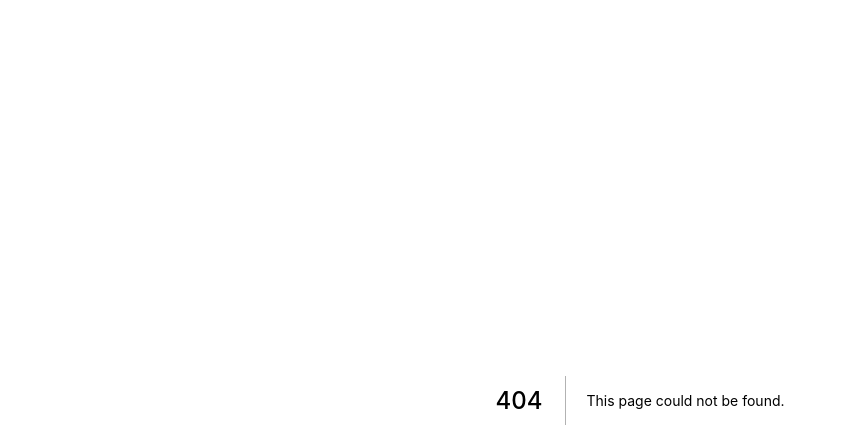
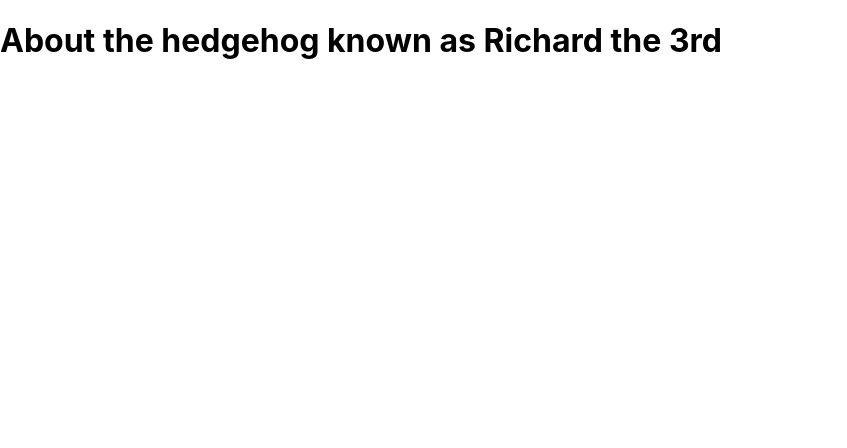
Before and after one commit to AM42UNL/nexttryagain, a Next.js app: page /about in a window 1280 px wide. Before the commit this address had no page. Shown: the top 448 px of the page, without its empty margins (0-847 px from the left). Built offline with nearby package versions, Linux system fonts and the light colour scheme.

Commit message:
Add files via upload

```diff
--- /dev/null
+++ b/pages/about.js
@@ -0,0 +1,9 @@
+const about =() =>{
+    return(
+        <div>
+            <h1>About the hedgehog known as Richard the 3rd</h1>
+        </div>
+    )
+}
+
+export default about
```
